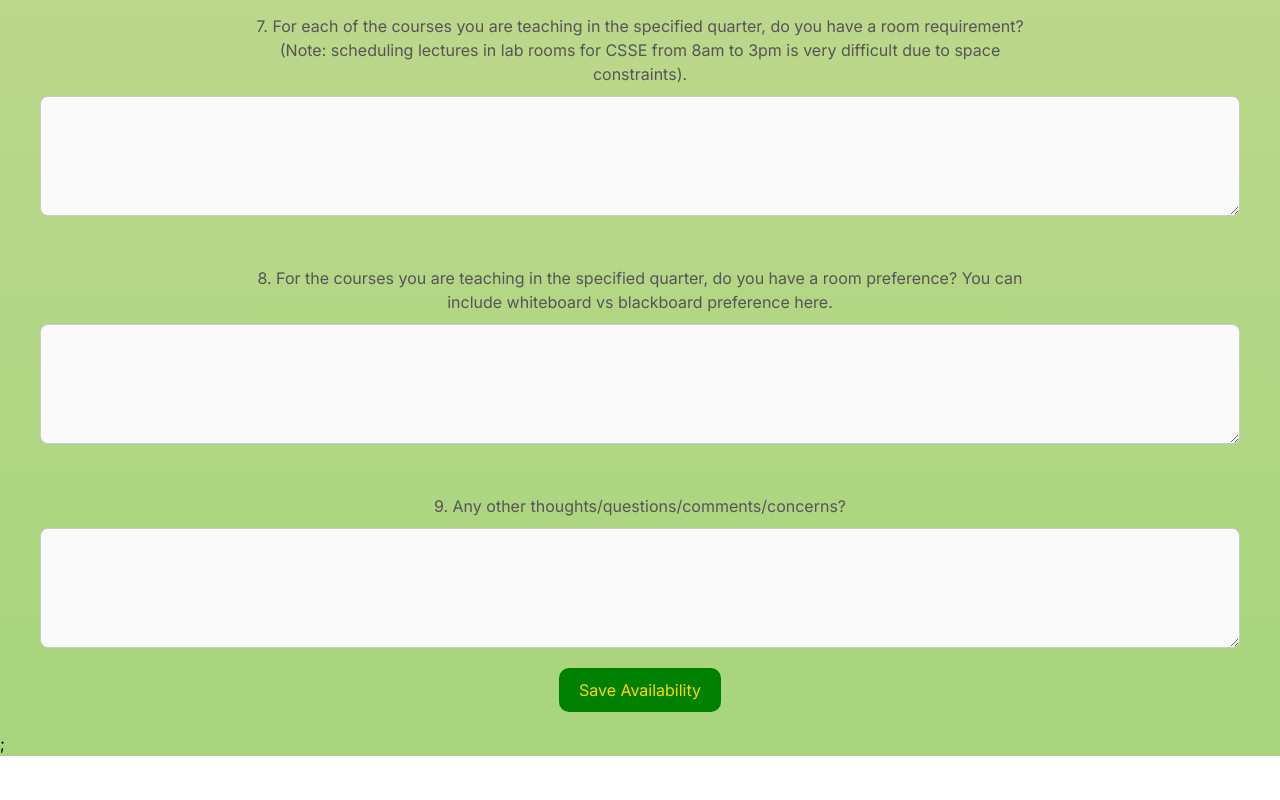
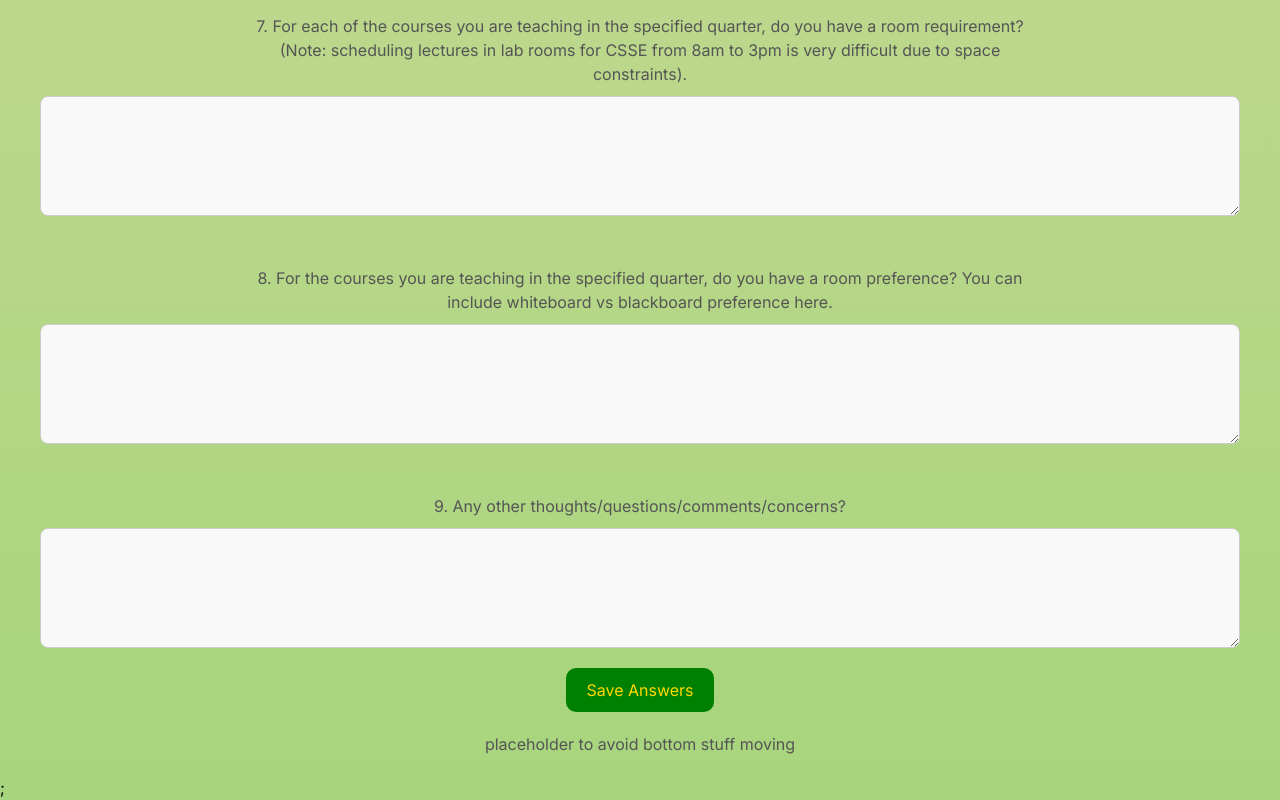
Before and after one commit to nnayk/cs-scheduling, a Next.js app in the folder frontend/: page /questions in a window 1280 px wide. Shown: the part 2092-2892 px from the top of the page. Before the commit the page ends 2848 px from the top, so only its background shows below. Built offline with nearby package versions, Linux system fonts and the light colour scheme.

Commit message:
Add sav or fail to save message for questions

```diff
--- a/frontend/src/pages/questions.js
+++ b/frontend/src/pages/questions.js
@@ -8,9 +8,14 @@ import Cookie from "js-cookie";
 const Quarter_Questions = ({ quarter }) => {
   const [agreementAnswers, setAgreementAnswers] = useState({});
   const [writtenAnswers, setWrittenAnswers] = useState({});
+  const [saveMessage, setSaveMessage] = useState("");
 
   const processAnswers = async () => {
     // Example: Sending data to an API
+    setTimeout(() => {
+      console.log("setting saveMessage");
+      setSaveMessage("");
+    }, 5000); // Message disappears after 3 seconds
     console.log("Agreement Answers:", agreementAnswers);
     console.log("Written Answers:", writtenAnswers);
     try {
@@ -30,8 +35,11 @@ const Quarter_Questions = ({ quarter }) => {
           },
         }
       );
+      if (response.status == 200) setSaveMessage("Availability saved!");
+      else setSaveMessage("Failed to save availability");
     } catch (error) {
       console.error("Error saving preferences:", error);
+      setSaveMessage("Failed to save availability");
     }
     // try {
     //   const response = await fetch("/api/savePreferences", {
@@ -52,8 +60,13 @@ const Quarter_Questions = ({ quarter }) => {
       <Agreement_Questions onChange={setAgreementAnswers} />
       <Written_Questions onChange={setWrittenAnswers} />
       <button onClick={processAnswers} className={styles.submitButton}>
-        Save Availability
+        Save Answers
       </button>
+      <h2 className={styles.subtitle}>
+        {(saveMessage && <p>{saveMessage}</p>) || (
+          <p>placeholder to avoid bottom stuff moving</p>
+        )}
+      </h2>
     </div>
   );
 };
--- a/frontend/src/pages/questions.module.css
+++ b/frontend/src/pages/questions.module.css
@@ -14,3 +14,10 @@
 .submitButton:hover {
   background-color: darkgreen; /* Slightly darker green on hover */
 }
+
+.subtitle {
+  font-size: 16px;
+  color: #555;    /* Subtle color for the subtitle */
+  margin-bottom: 20px;  /* Space below the subtitle */
+  text-align: center;   /* Center the subtitle */
+}
```
Also changed, not shown: 2 other files (tests, documents, lock files or other folders).
